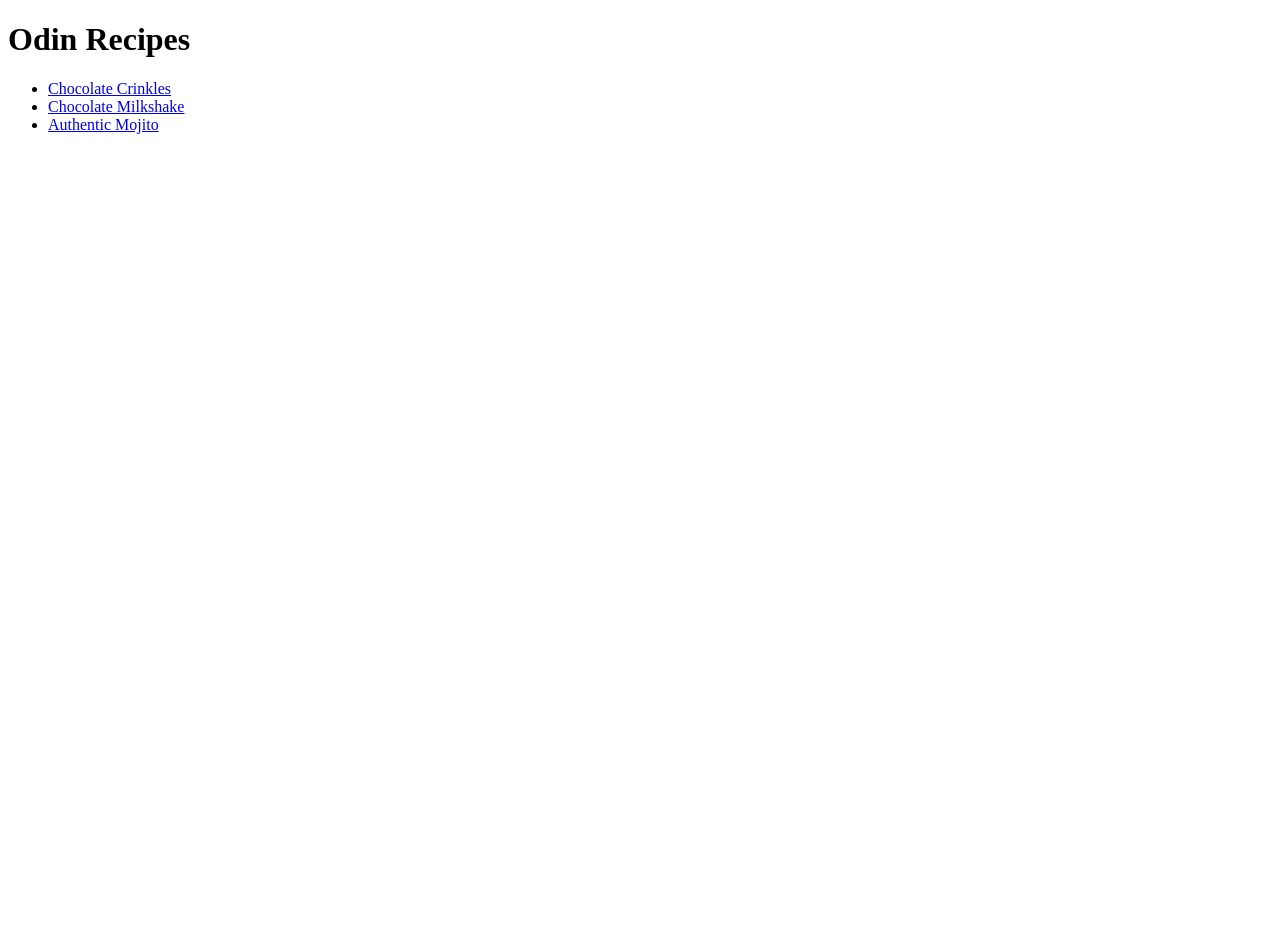
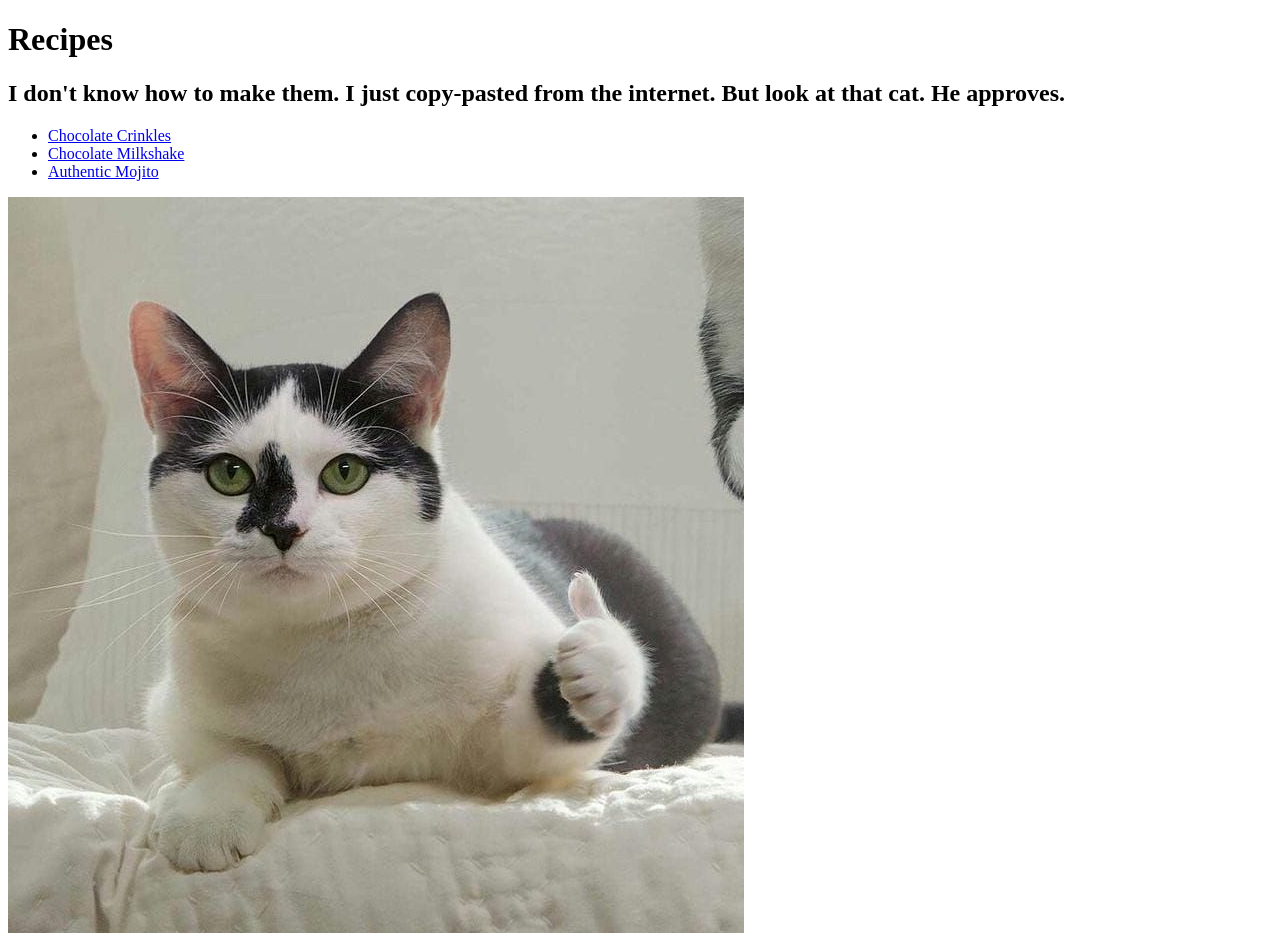
Before and after one commit to emeibech/odin-recipes, a plain HTML site: page index.html in a window 1280 px wide. Before the commit the page ends 800 px from the top, so only its background shows below. Drawn offline with Linux system fonts and the light colour scheme.

Commit message:
Add a description and picture on homepage

```diff
--- a/index.html
+++ b/index.html
@@ -7,11 +7,13 @@
     <title>Project: Recipes</title>
 </head>
 <body>
-    <h1>Odin Recipes</h1>
+    <h1>Recipes</h1>
+    <h2>I don't know how to make them. I just copy-pasted from the internet. But look at that cat. He approves.</h2>
     <ul>
        <li><a href="./recipes/chocolate-crinkles.html">Chocolate Crinkles</a></li>
        <li><a href="./recipes/chocolate-milkshake.html">Chocolate Milkshake</a></li>
        <li><a href="./recipes/authentic-mojito.html">Authentic Mojito</a></li>
     </ul>
+    <img src="./img/cat-like.jpg" alt="Cat Likes">
 </body>
 </html>
```
Also changed, not shown: img/cat-like.jpg (added).
